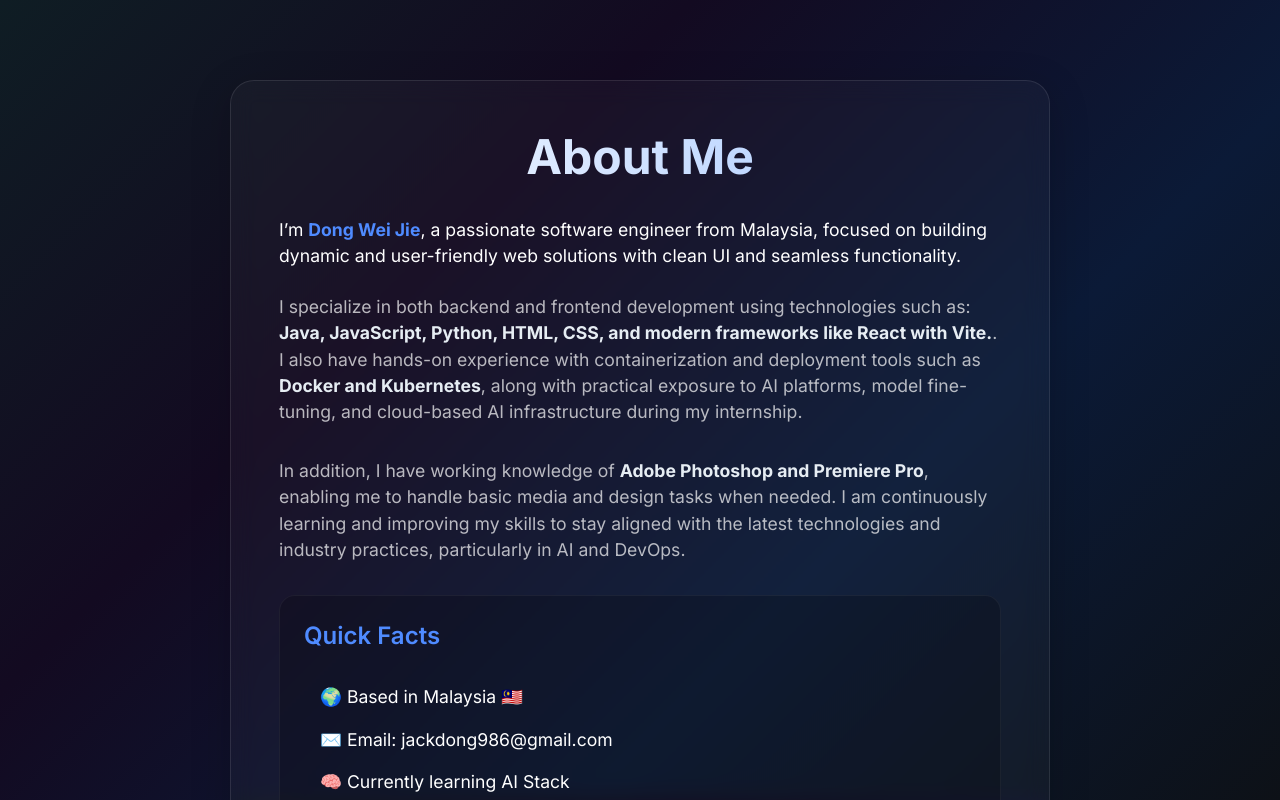
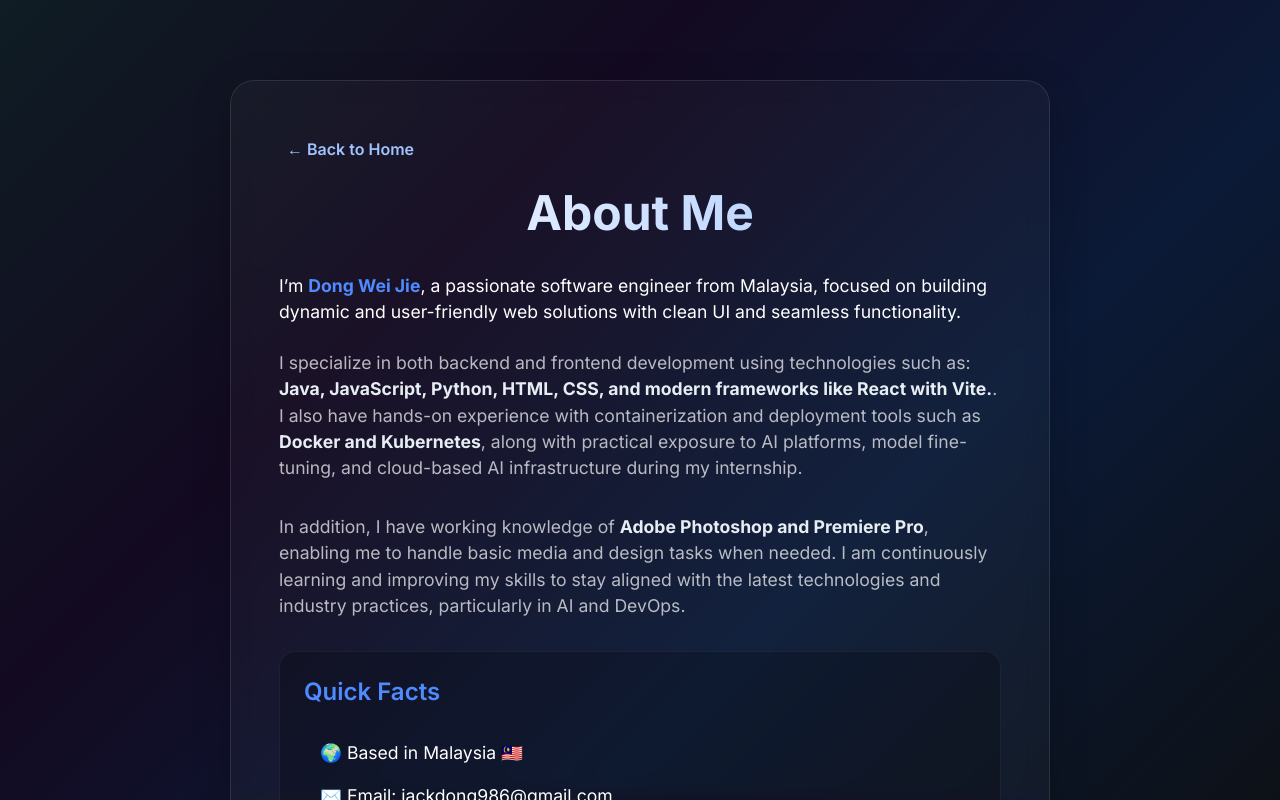
Before and after one commit to jackdong986/jack-portfolio, a React (Vite) app: page /about in a window 1280 px wide. Shown: the top 800 px of the page. Built offline with nearby package versions, Linux system fonts and the light colour scheme.

Commit message:
feat: create About component with personal profile and skill summary

```diff
--- a/src/components/About.jsx
+++ b/src/components/About.jsx
@@ -1,7 +1,9 @@
-import { Box, Typography, List, ListItem, ListItemText, Card, CardContent } from "@mui/material";
+import { Box, Typography, List, ListItem, ListItemText, Card, CardContent, Button } from "@mui/material";
 import { motion } from "framer-motion";
+import { useNavigate } from "react-router-dom";
 
 export default function About() {
+    const navigate = useNavigate();
     return (
         <Box
             sx={{
@@ -28,6 +30,20 @@ export default function About() {
                     }}
                 >
                     <CardContent>
+                        <Button
+                            onClick={() => navigate("/")}
+                            sx={{
+                                mb: 2,
+                                color: "#a0c4ff",
+                                textTransform: "none",
+                                fontSize: "1rem",
+                                fontWeight: 600,
+                                "&:hover": { background: "rgba(255,255,255,0.05)" }
+                            }}
+                        >
+                            ← Back to Home
+                        </Button>
+
                         <Typography variant="h3" fontWeight={700} mb={4} textAlign="center"
                             sx={{
                                 background: "linear-gradient(90deg, #fff, #a0c4ff)",
```
